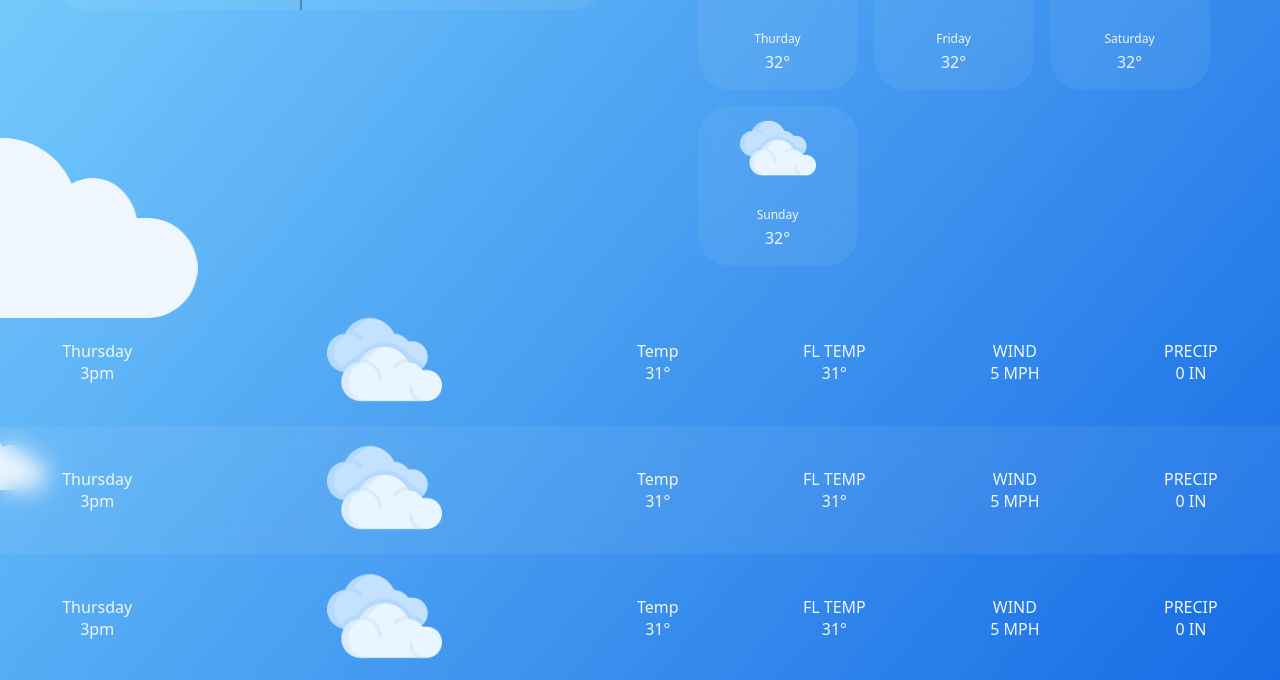
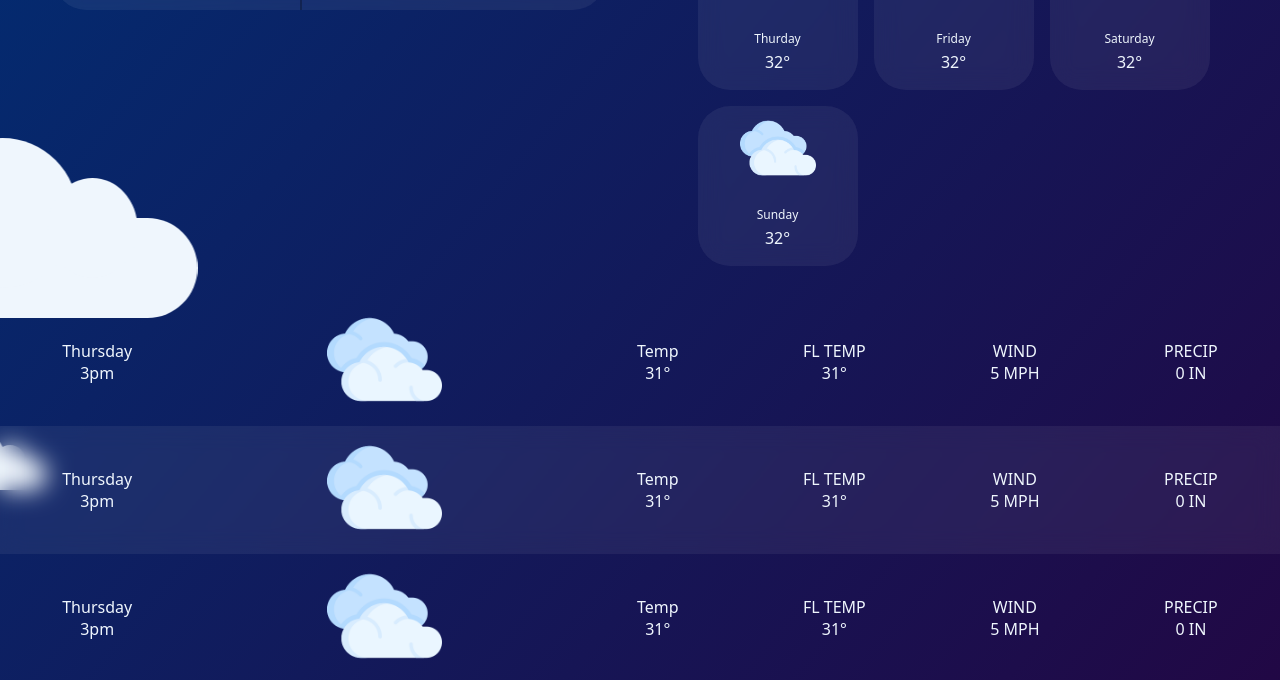
Before and after one commit to AlexNateClark/weatherapp2.0, a website built with Vite: page index.html in a window 1280 px wide. Shown: the part 342-1022 px from the top of the page. Built offline with nearby package versions, Linux system fonts and the light colour scheme; no server answers.

Commit message:
minor changes

```diff
--- a/static/css/style.css
+++ b/static/css/style.css
@@ -20,7 +20,7 @@ body{
   font-family: system-ui;
   background-repeat: no-repeat;
   background-size: cover;
-  background-image: var(--daytime)
+  background-image: var(--nighttime)
 }
 
 /* BACKGROUNDS BASED ON TIME OF DAY  */
```
